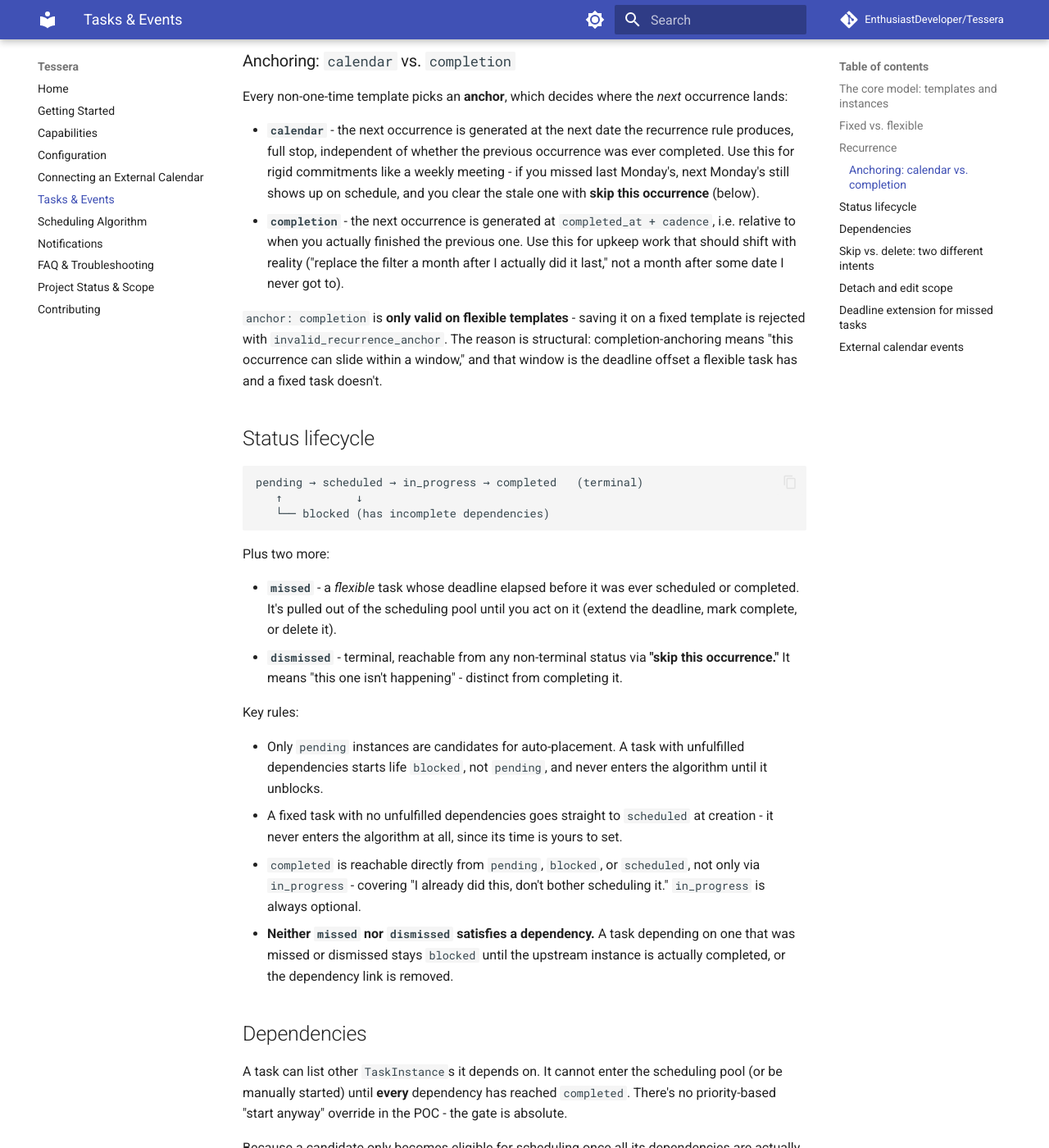
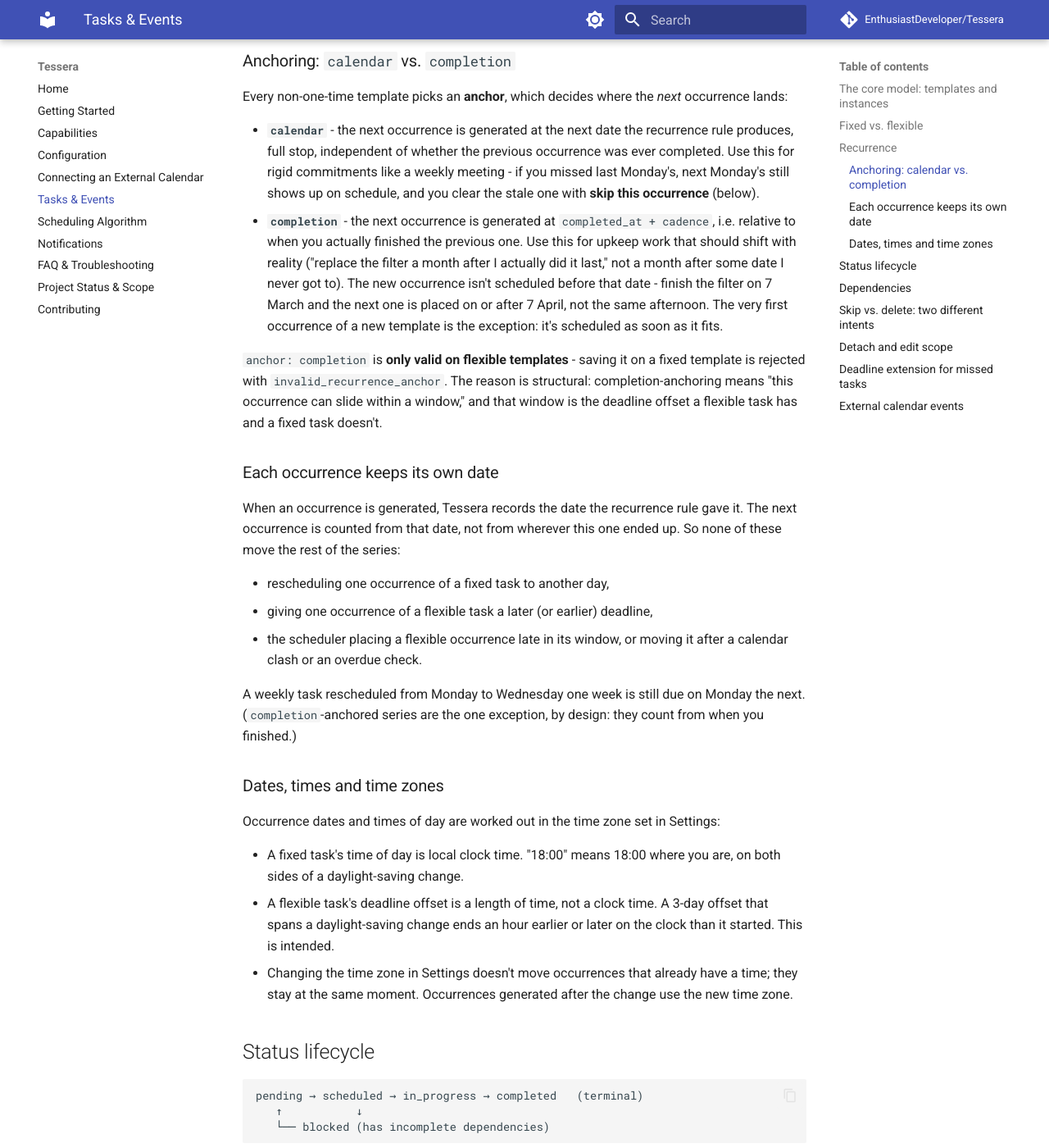
Before and after one commit to EnthusiastDeveloper/Tessera, an MkDocs documentation site: the page built from docsite/tasks-and-events.md, in a window 1280 px wide and 1400 px high, scrolled down 1024 px. Shown: the whole window at 82% size. Built offline with MkDocs 1.6.1 and Material for MkDocs 9.7.7, drawn with Linux system fonts in a browser that asks for light colours; comment, search, counter and statistics services are not loaded.

Commit message:
docs: explain occurrence dates, completion-anchor timing and time zones
User docs for the recurrence behaviour in this PR:

- tasks-and-events: each occurrence keeps its own date, so rescheduling one
  occurrence or changing its deadline doesn't move later ones; a
  completion-anchored occurrence isn't scheduled before its due date (the
  first occurrence excepted); how time of day, deadline offsets and a
  time-zone change relate to the Settings time zone.
- scheduling-algorithm: the earliest-start rule now includes that due date.
- configuration: corrects the time-zone paragraph - changing the time zone
  doesn't move occurrences that already have a time - and links to the
  details instead of repeating them.
- faq: why a completion-anchored task's next occurrence lands weeks out.

Co-Authored-By: Claude Opus 5.5 <noreply@anthropic.com>
Claude-Session: https://claude.ai/code/session_013RkPVXADCYAVUA1gKsMGrF

```diff
--- a/docsite/tasks-and-events.md
+++ b/docsite/tasks-and-events.md
@@ -25,9 +25,27 @@ Templates support five patterns: `one_time`, `daily`, `weekly`, `monthly`, and `
 Every non-one-time template picks an **anchor**, which decides where the *next* occurrence lands:
 
 - **`calendar`** - the next occurrence is generated at the next date the recurrence rule produces, full stop, independent of whether the previous occurrence was ever completed. Use this for rigid commitments like a weekly meeting - if you missed last Monday's, next Monday's still shows up on schedule, and you clear the stale one with **skip this occurrence** (below).
-- **`completion`** - the next occurrence is generated at `completed_at + cadence`, i.e. relative to when you actually finished the previous one. Use this for upkeep work that should shift with reality ("replace the filter a month after I actually did it last," not a month after some date I never got to).
+- **`completion`** - the next occurrence is generated at `completed_at + cadence`, i.e. relative to when you actually finished the previous one. Use this for upkeep work that should shift with reality ("replace the filter a month after I actually did it last," not a month after some date I never got to). The new occurrence isn't scheduled before that date - finish the filter on 7 March and the next one is placed on or after 7 April, not the same afternoon. The very first occurrence of a new template is the exception: it's scheduled as soon as it fits.
 
 `anchor: completion` is **only valid on flexible templates** - saving it on a fixed template is rejected with `invalid_recurrence_anchor`. The reason is structural: completion-anchoring means "this occurrence can slide within a window," and that window is the deadline offset a flexible task has and a fixed task doesn't.
+
+### Each occurrence keeps its own date
+
+When an occurrence is generated, Tessera records the date the recurrence rule gave it. The next occurrence is counted from that date, not from wherever this one ended up. So none of these move the rest of the series:
+
+- rescheduling one occurrence of a fixed task to another day,
+- giving one occurrence of a flexible task a later (or earlier) deadline,
+- the scheduler placing a flexible occurrence late in its window, or moving it after a calendar clash or an overdue check.
+
+A weekly task rescheduled from Monday to Wednesday one week is still due on Monday the next. (`completion`-anchored series are the one exception, by design: they count from when you finished.)
+
+### Dates, times and time zones
+
+Occurrence dates and times of day are worked out in the time zone set in Settings:
+
+- A fixed task's time of day is local clock time. "18:00" means 18:00 where you are, on both sides of a daylight-saving change.
+- A flexible task's deadline offset is a length of time, not a clock time. A 3-day offset that spans a daylight-saving change ends an hour earlier or later on the clock than it started. This is intended.
+- Changing the time zone in Settings doesn't move occurrences that already have a time; they stay at the same moment. Occurrences generated after the change use the new time zone.
 
 ## Status lifecycle
 
```
Also changed, not shown: docsite/configuration.md (+1 -1 lines), docsite/faq.md (+3 -0 lines), docsite/scheduling-algorithm.md (+1 -1 lines).
